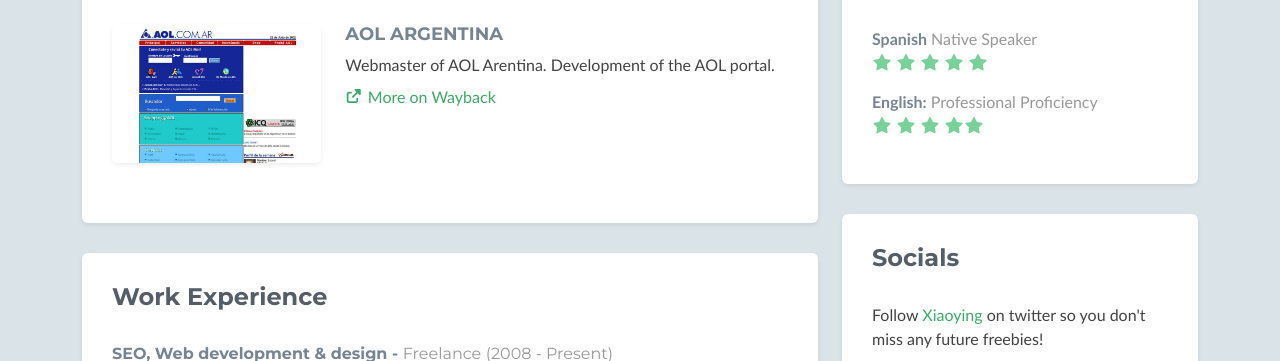
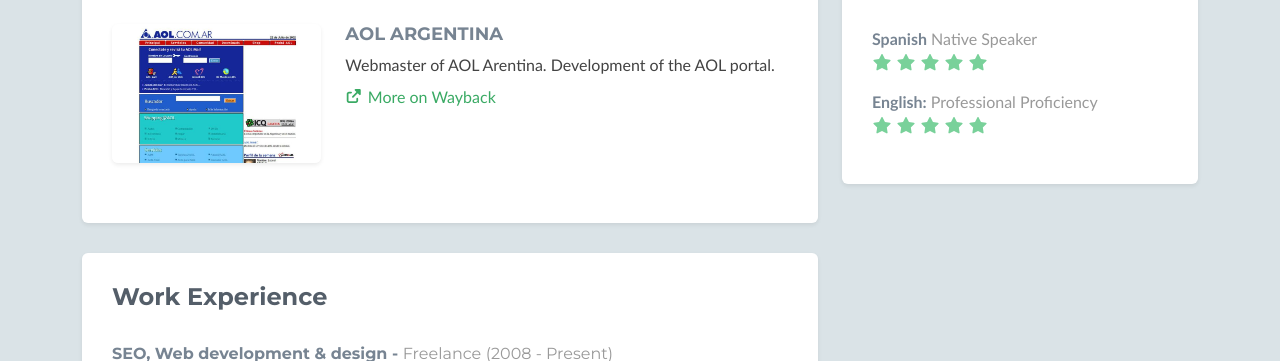
Before and after one commit to mrazzitte/resume, a plain HTML site: page index.html in a window 1280 px wide. Shown: the part 1866-2227 px from the top of the page. Drawn offline with nearby package versions, Linux system fonts and the light colour scheme; some icons are missing.

Commit message:
Add files via upload

```diff
--- a/index.html
+++ b/index.html
@@ -442,7 +442,8 @@
                                 </li><!--//item-->
                                 <li class="item">
                                     <span class="title"><strong>English:</strong></span>
-                                    <span class="level">Professional Proficiency <br class="visible-sm visible-xs"/><i class="fas fa-star"></i> <i class="fas fa-star"></i> <i class="fas fa-star"></i> <i class="fas fa-star"></i><i class="fas fa-star"></i></span>
+                                    <span class="level">Professional Proficiency <br class="visible-xs"/><i class="fas fa-star"></i> <i class="fas fa-star"></i> <i class="fas fa-star"></i> <i class="fas fa-star"></i> <i class="fas fa-star"></i> </span>
+
                                 </li><!--//item-->
                             </ul>
                         </div><!--//content-->
@@ -451,19 +452,7 @@
 
 
 
-                <aside class="credits aside section">
-                    <div class="section-inner shadow-sm rounded">
-                        <h2 class="heading">Socials</h2>
-                        <div class="content">
 
-
-                            <p>Follow <a href="https://twitter.com/3rdwave_themes" target="_blank">Xiaoying</a> on twitter so you don't miss any future freebies!</p>
-
-                            <a class="btn btn-cta-secondary btn-follow" href="https://twitter.com/3rdwave_themes" target="_blank"><i class="fab fa-twitter"></i> Follow on twitter</a>
-
-                        </div><!--//content-->
-                    </div><!--//section-inner-->
-                </aside><!--//section-->
 
             </div><!--//secondary-->
         </div><!--//row-->
```
